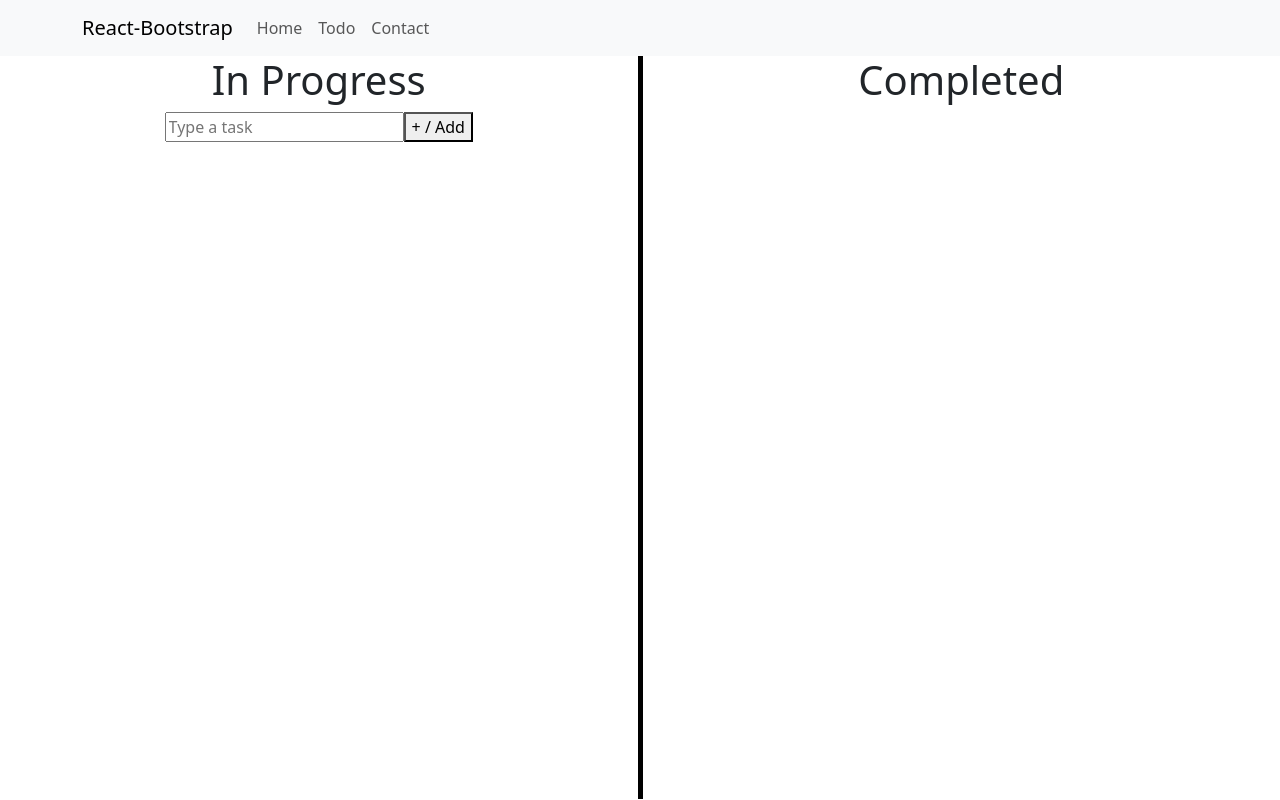
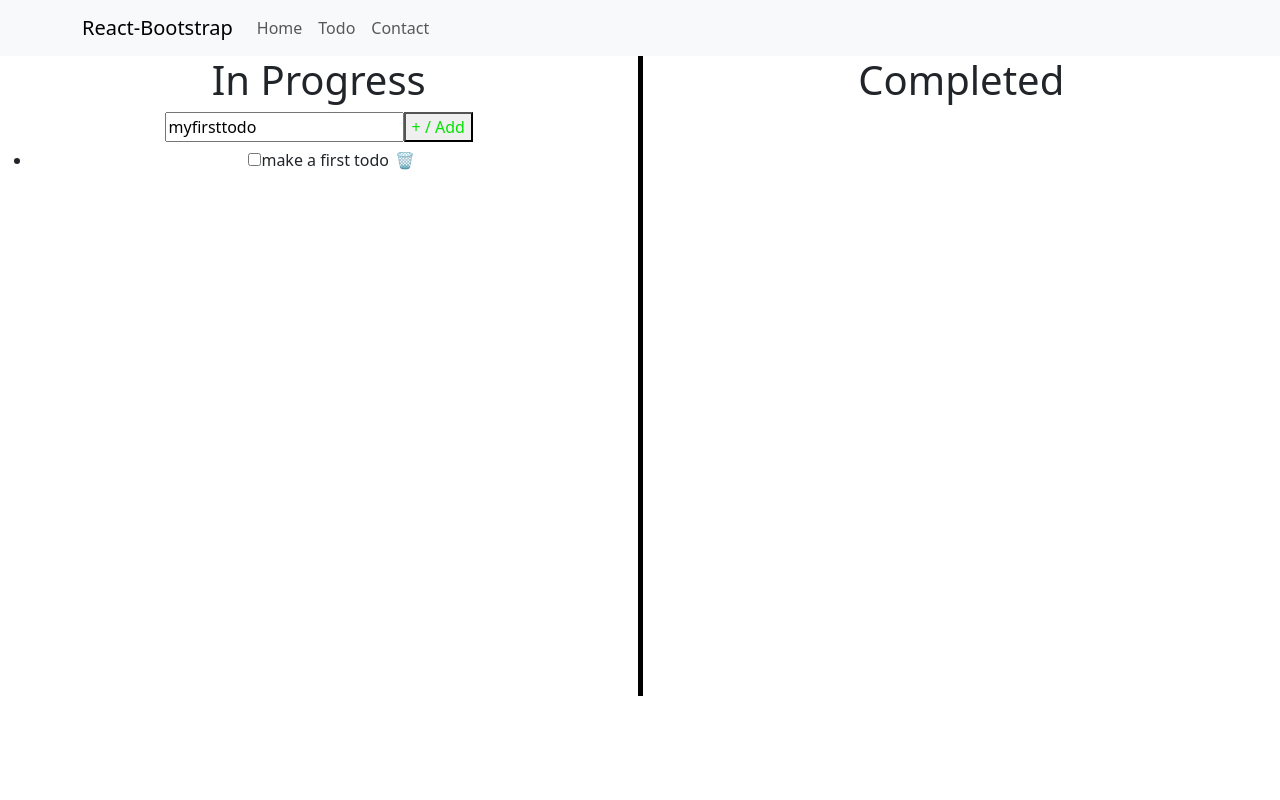
Before and after one commit to Kingofthe6String/Project3, a React (Create React App) app: page /Todo in a window 1280 px wide. Built offline with nearby package versions, Linux system fonts and the light colour scheme.

Commit message:
css styles

```diff
--- a/src/Pages/TodoPage.jsx
+++ b/src/Pages/TodoPage.jsx
@@ -1,14 +1,16 @@
 import { useState } from "react";
 import Todolist from "../components/Todolist";
-
+import "./../styles.css";
 export default function TodoPage() {
-  const [input, setInput] = useState("");
-  const [todos, setTodos] = useState([]);
+  const [userInput, setUserInput] = useState("myfirsttodo");
+  const [todos, setTodos] = useState([
+    { text: "make a first todo", completed: false },
+  ]);
 
   const addTodo = () => {
-    if (input.trim() === "") return;
-    setTodos([...todos, { text: input, completed: false }]);
-    setInput("");
+    if (userInput.trim() === "") return;
+    setTodos([...todos, { text: userInput, completed: false }]);
+    setUserInput("");
   };
 
   const toggleTodo = (index) => {
@@ -30,16 +32,18 @@ export default function TodoPage() {
         <div style={{ flex: 1, textAlign: "center" }}>
           <h1>In Progress</h1>
           <input
-            value={input}
-            onChange={(e) => setInput(e.target.value)}
+            value={userInput}
+            onChange={(e) => setUserInput(e.target.value)}
             placeholder="Type a task"
           />
-          <button onClick={addTodo}>+ / Add</button>
+          <button className="add-button" onClick={addTodo}>
+            + / Add
+          </button>
           <ul>
             {todos
               .filter((t) => !t.completed)
               .map((t, idx) => (
-                <li key={idx}>
+                <li className="in-progress-todo" key={idx}>
                   <input
                     type="checkbox"
                     checked={t.completed}
@@ -65,7 +69,7 @@ export default function TodoPage() {
         <div
           style={{
             width: "5px",
-            height: "calc(100vh - 57px)",
+            height: "calc(80vh)",
             background: "black",
           }}
         ></div>
--- /dev/null
+++ b/src/styles.css
@@ -0,0 +1,7 @@
+.in-progress-todo {
+  margin-top: 5px;
+}
+
+.add-button {
+  color: rgb(5, 227, 5);
+}
```
